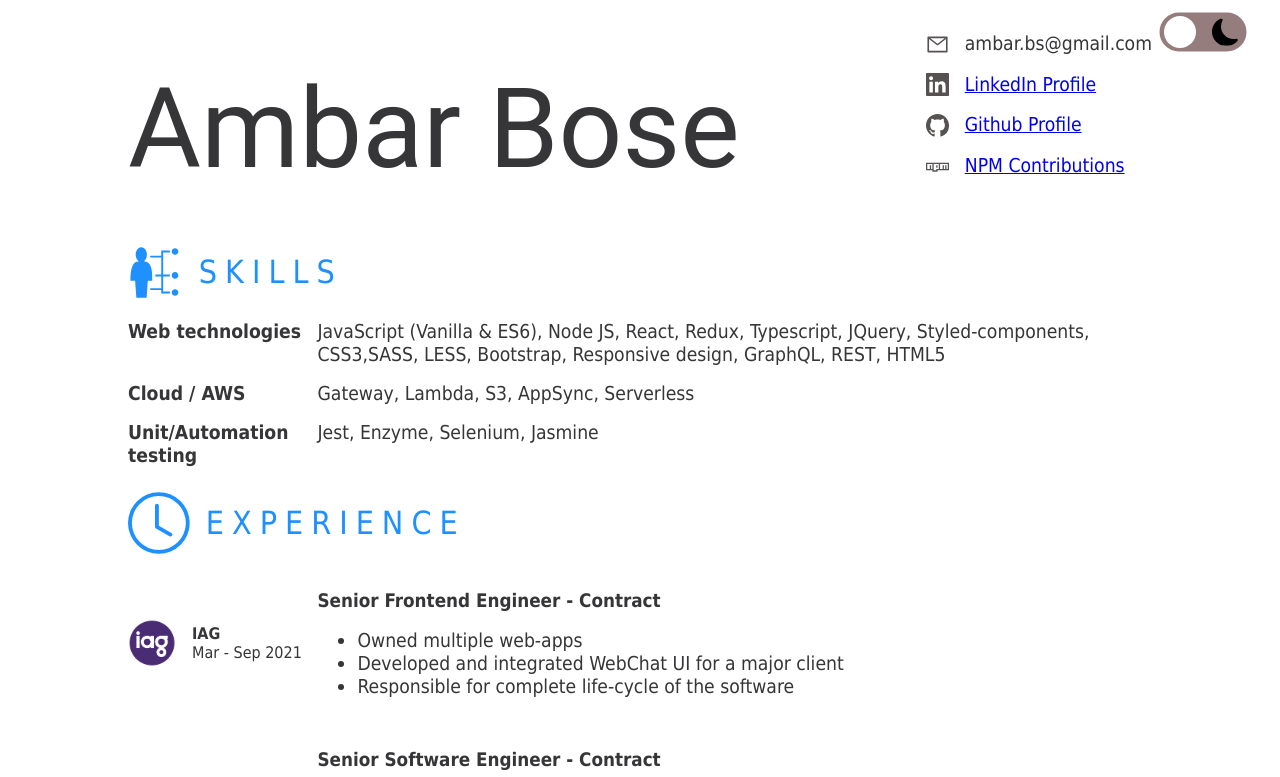
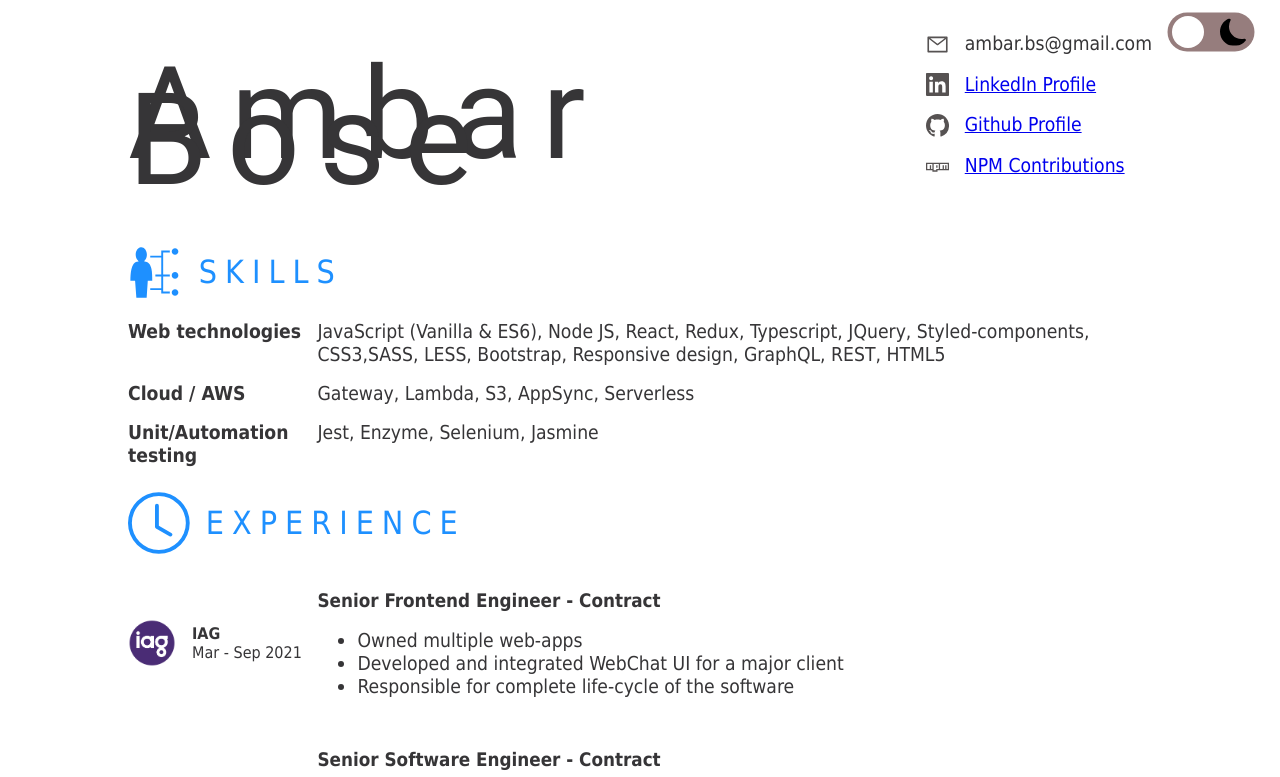
Before and after one commit to ambarbs/my-resume, a React (Create React App) app: page / in a window 1280 px wide. Shown: the top 777 px of the page. Built offline with nearby package versions, Linux system fonts and the light colour scheme.

Commit message:
fixed dark theme toggle styles

```diff
--- a/src/components/header/Header.styles.js
+++ b/src/components/header/Header.styles.js
@@ -19,19 +19,29 @@ export const HeaderWrapper = styled.section`
 `;
 
 export const NameWrapper = styled.div`
-  font-size: 7em;
+  font-size: 8em;
+  letter-spacing: 0.15em;
+  line-height: 0.2em;
   font-family: 'Roboto';
   @media only screen and (max-width: 1024px) {
     font-size: 5em;
+    letter-spacing: unset;
+    line-height: unset;
   }
   @media only screen and (max-width: 560px) {
     font-size: 1.75em;
+    letter-spacing: unset;
+    line-height: unset;
   }
   @media only screen and (max-width: 360px) {
     font-size: 2.8em;
+    letter-spacing: unset;
+    line-height: unset;
   }
 
   @media print {
     font-size: 2.5em;
+    letter-spacing: unset;
+    line-height: unset;
   }
 `;
--- a/src/components/toggleButton/ToggleButton.Styles.js
+++ b/src/components/toggleButton/ToggleButton.Styles.js
@@ -5,12 +5,13 @@ export const ToggleButtonWrapper = styled.div`
   display: flex;
   justify-content: center;
   align-items: center;
-  right: 1rem;
+  right: 0.5rem;
   top: 1rem;
 
   @media only screen and (max-width: 360px) {
     top: 0.75rem;
-    right: 3rem;
+    right: 4rem;
+    zoom: 0.75;
   }
 
   @media print {
@@ -31,7 +32,7 @@ export const StyledLabel = styled.label`
   transform: scale(1.5);
   cursor: pointer;
   @media only screen and (max-width: 360px) {
-    width: 2.5rem;
+    width: 3rem;
     height: 0.75rem;
   }
 `;
@@ -47,7 +48,7 @@ export const Circle = styled.div`
   @media only screen and (max-width: 360px) {
     width: 1.85rem;
     height: 1.85rem;
-    left: -3.5rem;
+    left: -4.2rem;
   }
 `;
 
@@ -74,9 +75,9 @@ export const StyledCheckbox = styled.input`
   position: relative;
 
   &:checked + ${StyledLabel} + ${Circle} {
-    transform: translateX(2.7rem);
+    transform: translateX(2.9rem);
     @media only screen and (max-width: 360px) {
-      transform: translateX(2.1rem);
+      transform: translateX(2.9rem);
     }
   }
 
```
